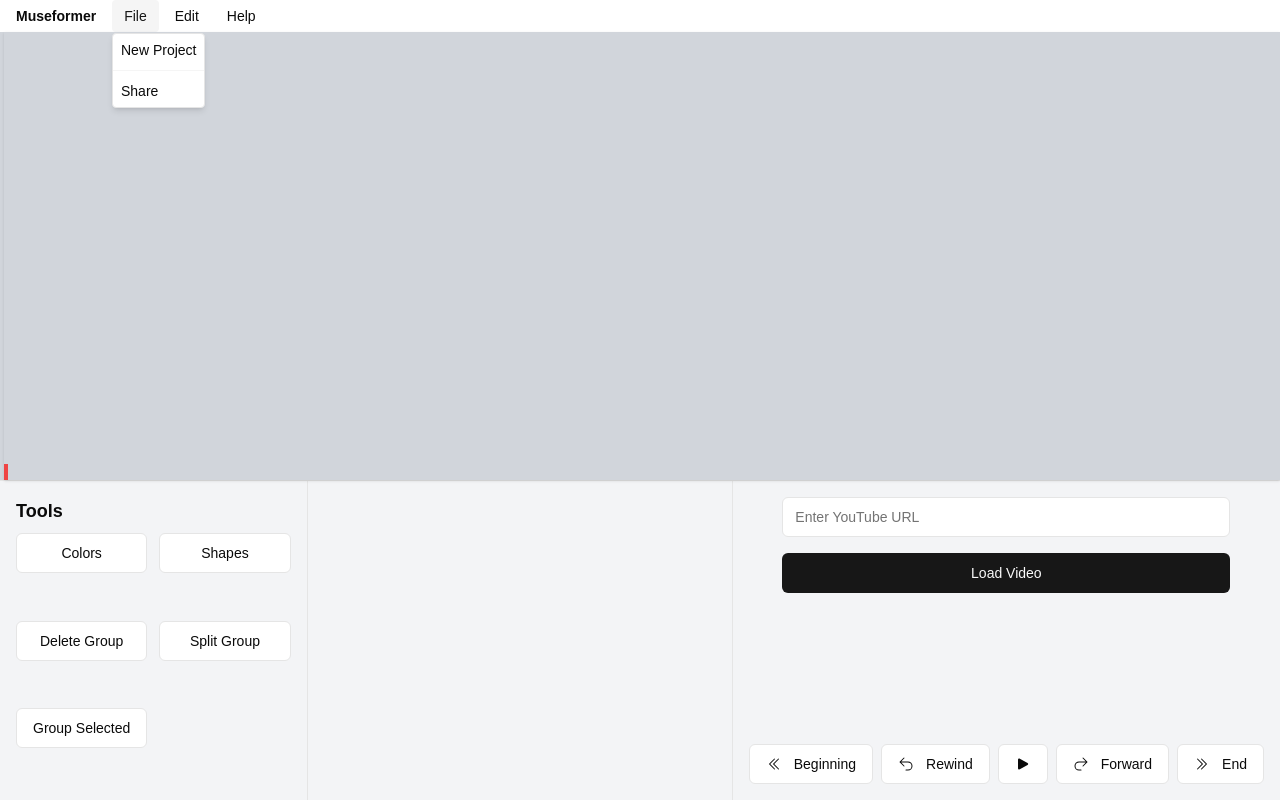
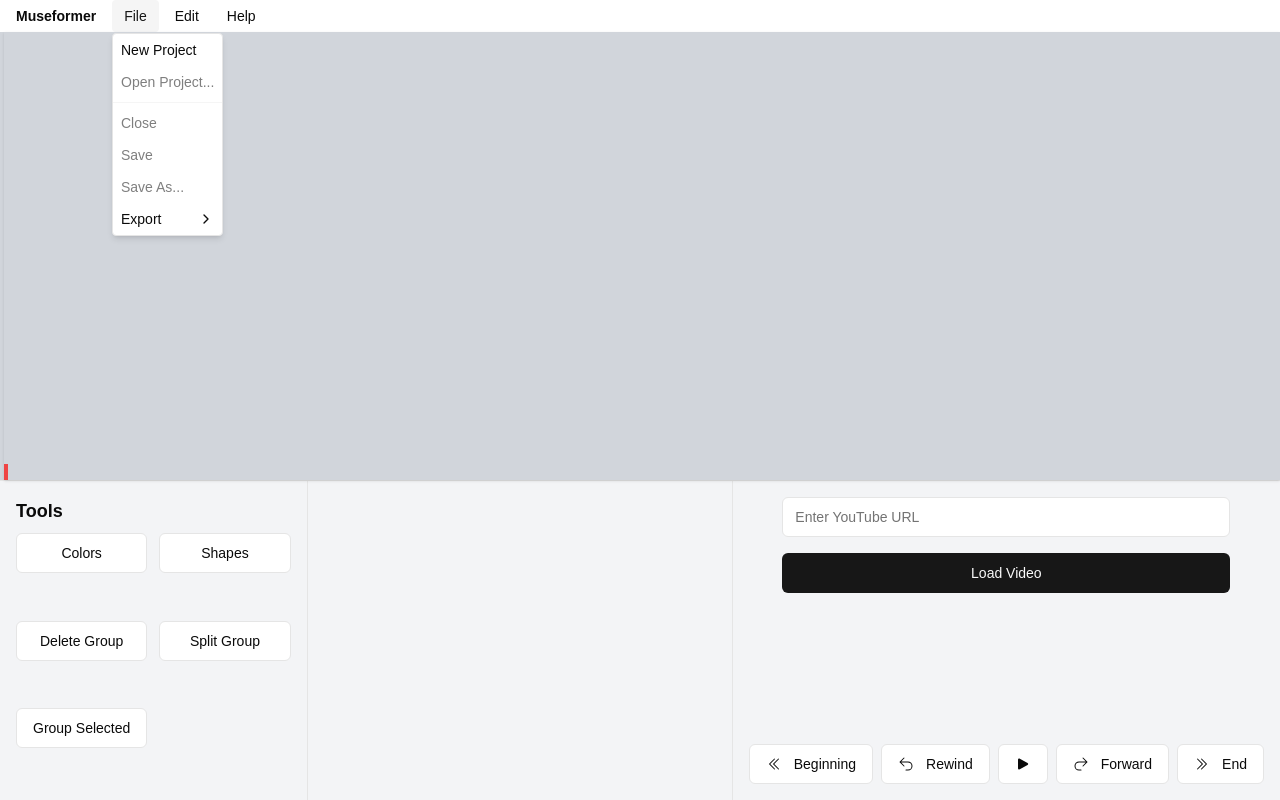
Before and after one commit to jamesgarrick/museformer, a Next.js app: page / in a window 1280 px wide. Both pictures are taken after a click on the button "File". Built offline with nearby package versions, Linux system fonts and the light colour scheme.

Commit message:
disabled css, menubar submenu, save timeline as json

```diff
--- a/src/app/globals.css
+++ b/src/app/globals.css
@@ -78,3 +78,11 @@
 .no-scrollbar::-webkit-scrollbar {
   display: none; /* Chrome, Safari, Opera */
 }
+
+@layer utilities {
+  .disabled {
+    opacity: 0.5 !important;
+    pointer-events: none !important;
+    color: #000 !important;
+  }
+}
--- a/src/app/page.tsx
+++ b/src/app/page.tsx
@@ -19,6 +19,8 @@
   MenubarMenu,
   MenubarSeparator,
   MenubarTrigger,
+  MenubarContextSubmenu,
+  MenubarShortcut,
 } from "@/components/ui/menubar";
 import Timeline from "@/components/Timeline";
 import MediaControls from "@/components/MediaControls";
@@ -28,6 +30,7 @@
 import { ShapeMenu } from "@/components/ui/ShapeMenu";
 
 import AboutDialog from "@/components/About";
+import { exportTimelineToJson } from "@/utils/exportTimeline";
 
 // Extend your submenu enum:
 enum SubMenu {
@@ -410,8 +413,29 @@
             <MenubarTrigger>File</MenubarTrigger>
             <MenubarContent>
               <MenubarItem>New Project</MenubarItem>
+              <MenubarItem className="disabled">Open Project...</MenubarItem>
               <MenubarSeparator />
-              <MenubarItem>Share</MenubarItem>
+              <MenubarItem className="disabled">Close</MenubarItem>
+              <MenubarItem className="disabled">Save</MenubarItem>
+              <MenubarItem className="disabled">Save As...</MenubarItem>
+
+              <MenubarContextSubmenu trigger="Export">
+                <MenubarItem
+                  onClick={() => {
+                    const jsonTimeline = exportTimelineToJson(groups);
+                    navigator.clipboard
+                      .writeText(jsonTimeline)
+                      .then(() => {
+                        alert("Timeline JSON copied to clipboard.");
+                      })
+                      .catch(() => {
+                        alert("Failed to copy timeline JSON.");
+                      });
+                  }}
+                >
+                  Share Link
+                </MenubarItem>
+              </MenubarContextSubmenu>
             </MenubarContent>
           </MenubarMenu>
           <MenubarMenu>
@@ -427,6 +451,17 @@
               <MenubarItem>Online Handbook</MenubarItem>
               <MenubarSeparator />
               <MenubarItem>View Logs</MenubarItem>
+              <MenubarContextSubmenu
+                trigger={
+                  <span>
+                    Share <MenubarShortcut>⌘S</MenubarShortcut>
+                  </span>
+                }
+              >
+                <MenubarItem>Email</MenubarItem>
+                <MenubarItem>Messages</MenubarItem>
+                <MenubarItem>Notes</MenubarItem>
+              </MenubarContextSubmenu>
             </MenubarContent>
           </MenubarMenu>
         </Menubar>
--- a/src/components/ui/menubar.tsx
+++ b/src/components/ui/menubar.tsx
@@ -72,6 +72,7 @@
   React.ElementRef<typeof MenubarPrimitive.SubTrigger>,
   React.ComponentPropsWithoutRef<typeof MenubarPrimitive.SubTrigger> & {
     inset?: boolean;
+    className?: string;
   }
 >(({ className, inset, children, ...props }, ref) => (
   <MenubarPrimitive.SubTrigger
@@ -135,6 +136,7 @@
   React.ElementRef<typeof MenubarPrimitive.Item>,
   React.ComponentPropsWithoutRef<typeof MenubarPrimitive.Item> & {
     inset?: boolean;
+    className?: string;
   }
 >(({ className, inset, ...props }, ref) => (
   <MenubarPrimitive.Item
@@ -240,6 +242,70 @@
 };
 MenubarShortcut.displayname = "MenubarShortcut";
 
+// extra submenu
+interface MenubarContextSubmenuProps
+  extends React.ComponentPropsWithoutRef<typeof MenubarPrimitive.Sub> {
+  trigger: React.ReactNode;
+  children: React.ReactNode;
+  inset?: boolean;
+}
+
+const MenubarContextSubmenu = React.forwardRef<
+  HTMLDivElement,
+  MenubarContextSubmenuProps
+>(({ trigger, children, inset, ...props }, ref) => {
+  const [submenuSide, setSubmenuSide] = React.useState<"left" | "right">(
+    "left"
+  );
+
+  React.useEffect(() => {
+    const updateSide = () => {
+      // Adjust submenu side based on viewport width
+      setSubmenuSide(window.innerWidth < 600 ? "right" : "left");
+    };
+
+    // Initial update
+    updateSide();
+
+    // Add resize listener
+    window.addEventListener("resize", updateSide);
+
+    // Cleanup listener on unmount
+    return () => window.removeEventListener("resize", updateSide);
+  }, []);
+
+  // Determine submenu content positioning based on `submenuSide`
+  const contentStyle = {
+    [submenuSide === "left" ? "right" : "left"]: "100%",
+    [submenuSide === "left" ? "left" : "right"]: "auto",
+  };
+
+  return (
+    <div ref={ref as unknown as React.RefObject<HTMLDivElement>}>
+      <MenubarPrimitive.Sub {...props}>
+        <MenubarPrimitive.SubTrigger
+          className={cn(
+            "flex cursor-default select-none items-center rounded-sm px-2 py-1.5 text-sm outline-none focus:bg-accent focus:text-accent-foreground",
+            inset && "pl-8"
+          )}
+        >
+          {trigger}
+          <ChevronRight className="ml-auto h-4 w-4" />
+        </MenubarPrimitive.SubTrigger>
+        <MenubarPrimitive.SubContent
+          style={contentStyle}
+          className={cn(
+            "z-50 min-w-[8rem] overflow-hidden rounded-md border bg-popover text-popover-foreground shadow-md"
+          )}
+        >
+          {children}
+        </MenubarPrimitive.SubContent>
+      </MenubarPrimitive.Sub>
+    </div>
+  );
+});
+MenubarContextSubmenu.displayName = "MenubarContextSubmenu";
+
 export {
   Menubar,
   MenubarMenu,
@@ -257,4 +323,5 @@
   MenubarGroup,
   MenubarSub,
   MenubarShortcut,
+  MenubarContextSubmenu,
 };
--- /dev/null
+++ b/src/utils/exportTimeline.ts
@@ -0,0 +1,10 @@
+import { MusicalGroup } from "@/interfaces/MusicalGroup";
+
+/**
+ * Returns the timeline as a formatted JSON string.
+ * @param timeline - The array of MusicalGroup objects.
+ * @returns A string containing the timeline in JSON format.
+ */
+export function exportTimelineToJson(timeline: MusicalGroup[]): string {
+  return JSON.stringify(timeline, null, 2);
+}
```
Also changed, not shown: 1 other file (tests, documents, lock files or other folders).
